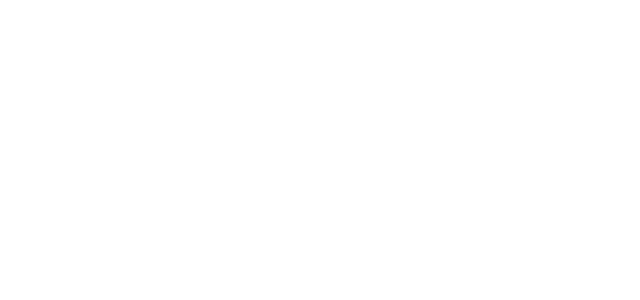
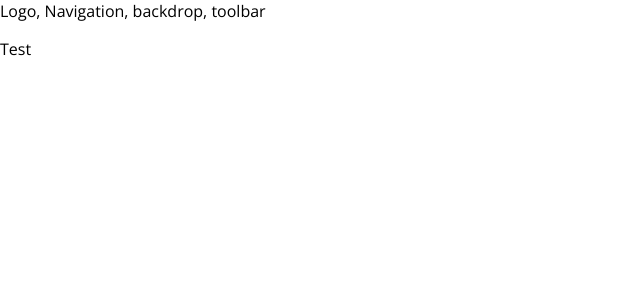
Before and after one commit to tranki1/mikesdinner, a React app: page / in a window 1280 px wide. Shown: the top 300 px of the page, without its empty margins (0-640 px from the left). Built offline with nearby package versions, Linux system fonts and the light colour scheme.

Commit message:
create Layout component

```diff
--- a/src/App.js
+++ b/src/App.js
@@ -1,10 +1,12 @@
-import React, { Component } from 'react';
-
+import React, { Component } from "react";
+import Layout from "./components/Layout/Layout";
 class App extends Component {
   render() {
     return (
       <div>
-
+        <Layout>
+          <p>Test</p>
+        </Layout>
       </div>
     );
   }
--- /dev/null
+++ b/src/components/Layout/Layout.js
@@ -0,0 +1,13 @@
+import React from "react";
+import Aux from "../../hoc/Aux";
+
+const layout = props => {
+  return (
+    <Aux>
+      <div>Logo, Navigation, backdrop, toolbar</div>
+      <main>{props.children}</main>
+    </Aux>
+  );
+};
+
+export default layout;
--- /dev/null
+++ b/src/hoc/Aux.js
@@ -0,0 +1,3 @@
+const aux = (props) => props.children;
+
+export default aux;
```
